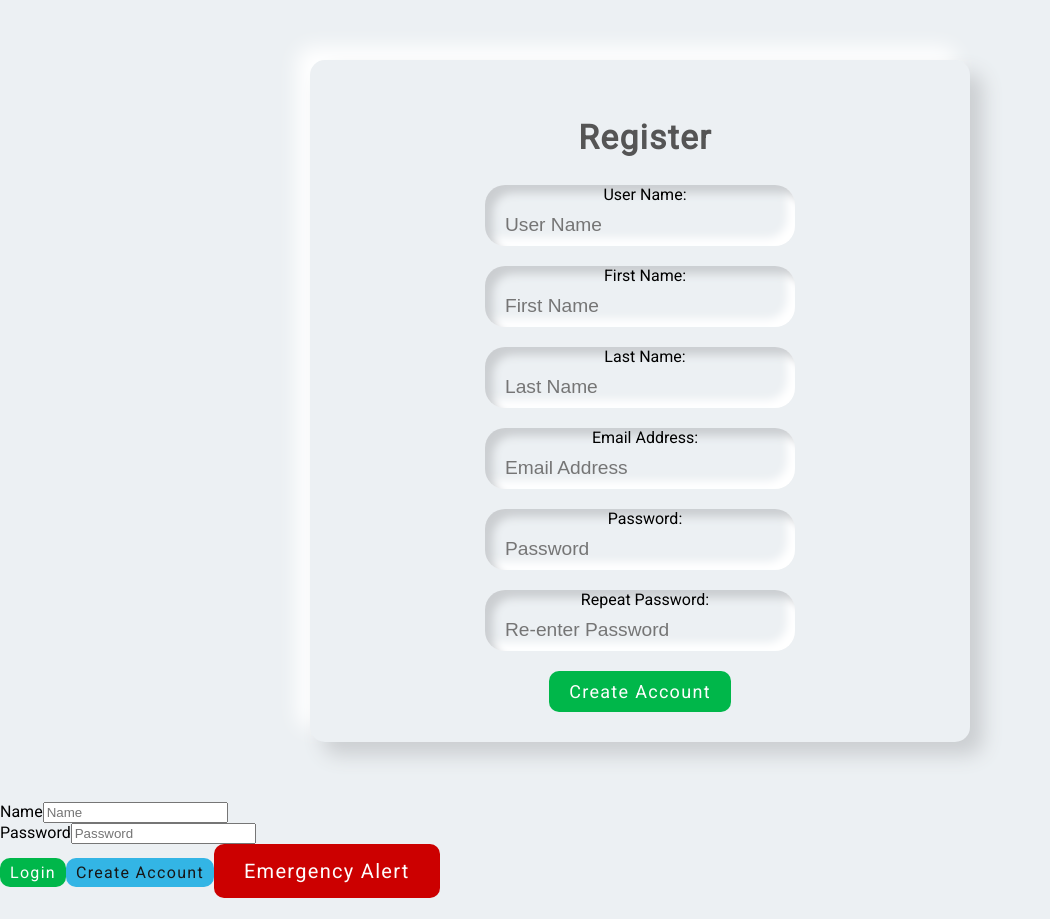
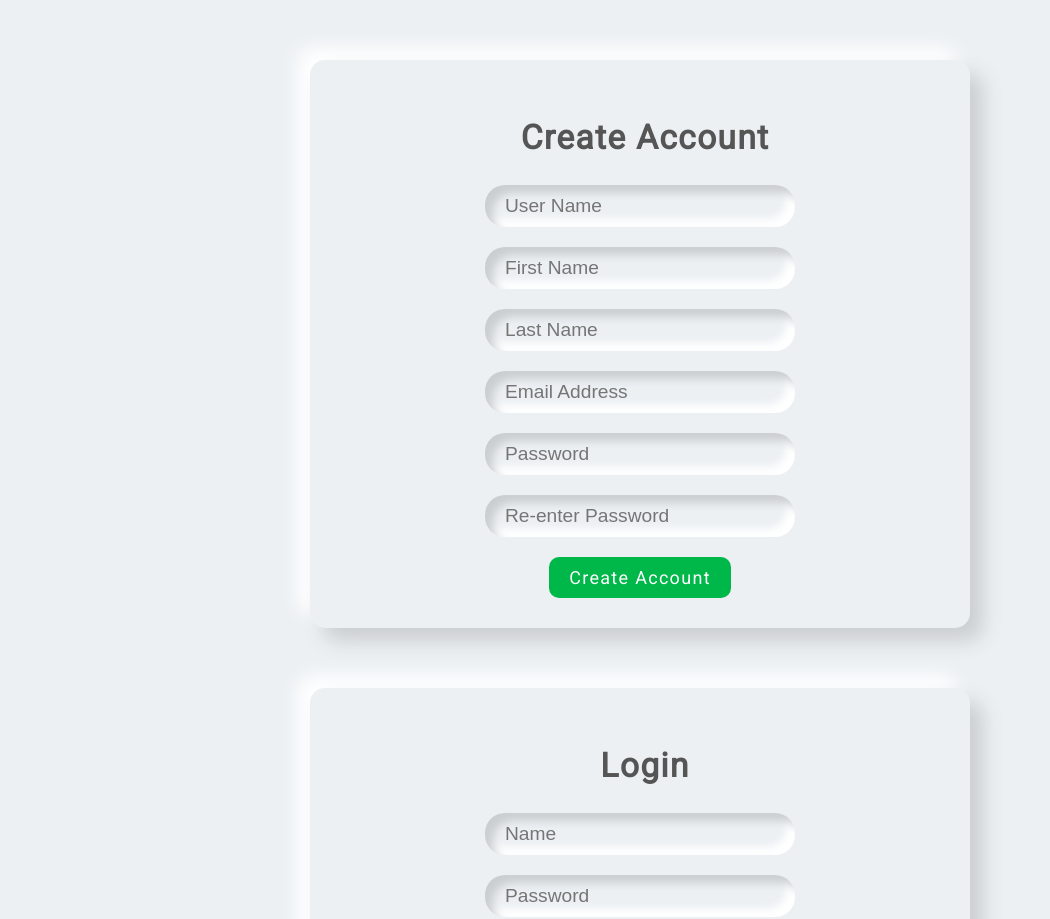
Before and after one commit to uC-Manny/ku_fs_q4_2021_fp_staying_alert, a React (Create React App) app in the folder client/: page / in a window 1280 px wide. Shown: the top 919 px of the page, without its empty margins (0-1050 px from the left). Built offline with nearby package versions, Linux system fonts and the light colour scheme.

Commit message:
Fixed other form issues and changed Register to Create Account

```diff
--- a/client/src/components/forms/LoginForm.jsx
+++ b/client/src/components/forms/LoginForm.jsx
@@ -28,9 +28,11 @@ export default function LoginForm() {
          initialValues={{ user_name: "", password_hash: "" }}
          onSubmit={loginUser}
       >
-         <Form>
-            <MyTextInput
-               label="Name"
+         <Form className="form-box">
+           <div className="form-name">
+             <h2>Login</h2>
+           </div>
+         <MyTextInput
                name="user_name"
                type="text"
                placeholder="Name"
@@ -38,7 +40,6 @@ export default function LoginForm() {
                onChange={(e) => setUname(e.target.value)}
             />
             <MyTextInput
-               label="Password"
                name="password_hash"
                type="password"
                placeholder="Password"
--- a/client/src/components/forms/RegisterForm.jsx
+++ b/client/src/components/forms/RegisterForm.jsx
@@ -42,10 +42,9 @@ export default function RegisterForm() {
       >
          <Form className="form-box">
            <div className="form-name">
-             <h2>Register</h2>
+             <h2>Create Account</h2>
            </div>
          <MyTextInput
-               label="User Name: "
                name="user_name"
                type="text"
                placeholder="User Name"
@@ -53,7 +52,6 @@ export default function RegisterForm() {
                onChange={(e) => setUname(e.target.value)}
             />
             <MyTextInput
-               label="First Name: "
                name="first_name"
                type="text"
                placeholder="First Name"
@@ -61,7 +59,6 @@ export default function RegisterForm() {
                onChange={(e) => setFname(e.target.value)}
             />
             <MyTextInput
-               label="Last Name: "
                name="last_name"
                type="text"
                placeholder="Last Name"
@@ -69,7 +66,6 @@ export default function RegisterForm() {
                onChange={(e) => setLname(e.target.value)}
             />
             <MyTextInput
-               label="Email Address: "
                name="email_addr"
                type="email"
                placeholder="Email Address"
@@ -77,7 +73,6 @@ export default function RegisterForm() {
                onChange={(e) => setEmail(e.target.value)}
             />
             <MyTextInput
-               label="Password: "
                name="password_hash"
                type="password"
                placeholder="Password"
@@ -85,7 +80,6 @@ export default function RegisterForm() {
                onChange={(e) => setPassword(e.target.value)}
             />
             <MyTextInput
-               label="Repeat Password: "
                name="rpassword"
                type="password"
                placeholder="Re-enter Password"
```
